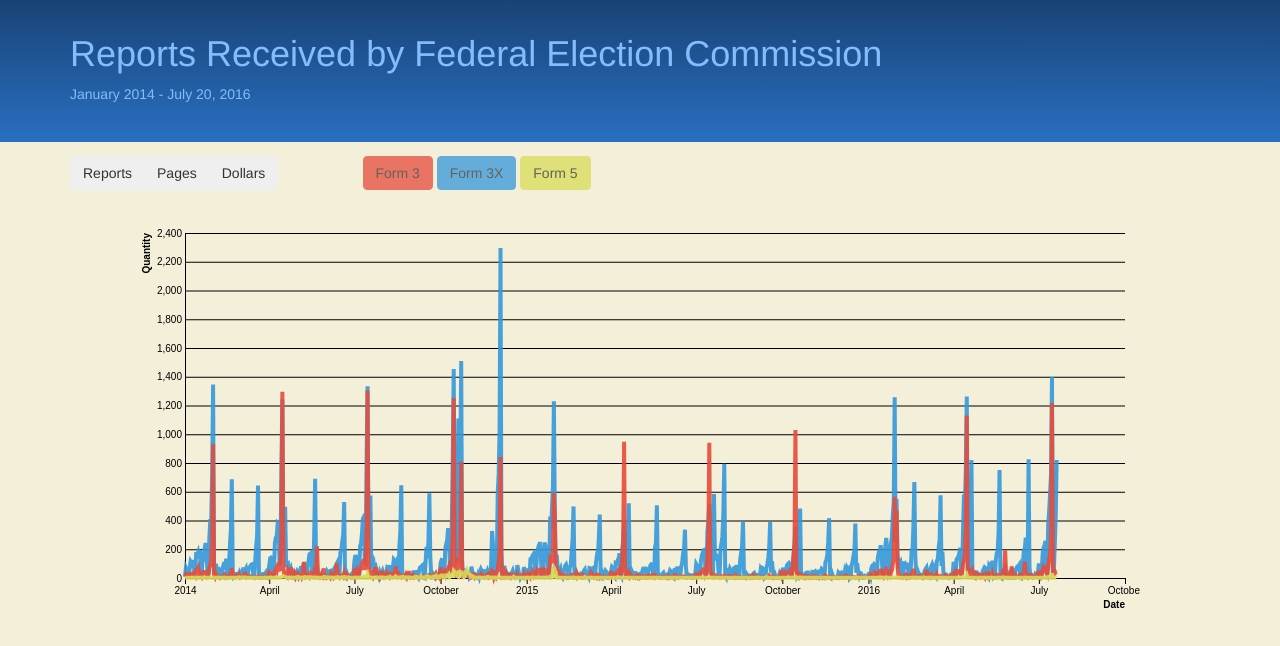
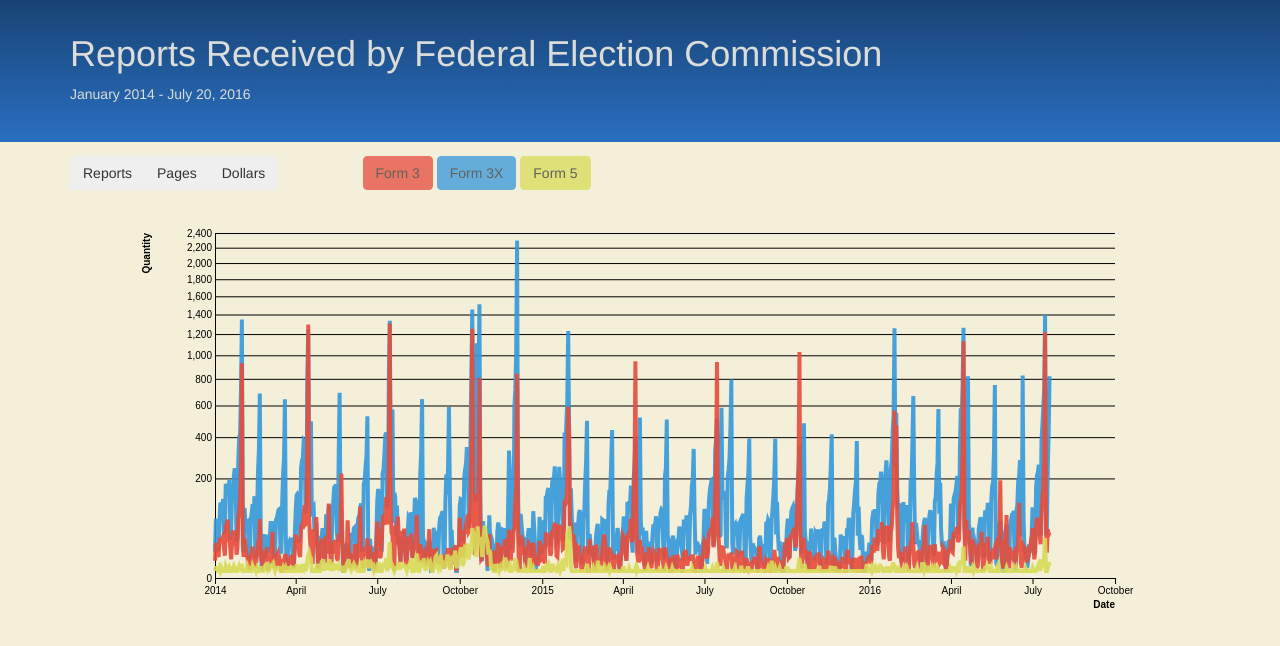
Before and after one commit to bmath1019/bmatheson-final-project, a plain HTML site: page index.html in a window 1280 px wide. Drawn offline with nearby package versions, Linux system fonts and the light colour scheme.

Commit message:
Square Root Scale

```diff
--- a/script.js
+++ b/script.js
@@ -61,7 +61,7 @@
   // SVG and MARGINS
 
   var margin = {
-    top: 15, right: 15, bottom: 40, left: 45
+    top: 15, right: 25, bottom: 40, left: 75
   };
 
   chart.width = 1000 - margin.left - margin.right;
@@ -111,7 +111,7 @@
     .call(yAxis)
     .append('text')
     .attr('transform', 'rotate(-90)')
-    .attr('y', -35)
+    .attr('y', -65)
     .attr('x', 0)
     .style('text-anchor', 'end')
     .style('fill', '#000')
@@ -142,7 +142,7 @@
     var maxF3 = d3.max(txData, function (d) { return d.f3; })
     var maxF3X = d3.max(txData, function (d) { return d.f3x; })
 
-    chart.y = d3.scaleLinear()
+    chart.y = d3.scaleSqrt()
       .domain([0, d3.max([maxF3,maxF3X])])
       .range([chart.height, 0])
       .nice();
--- a/style.css
+++ b/style.css
@@ -8,7 +8,7 @@
 
 .header {
   background: linear-gradient(to bottom, #194375 0%, #296FC1 100%);
-  color: #83BCFF;
+  color: #DCDDD8;
   padding: 1em 0 2em;
 }
 
```
